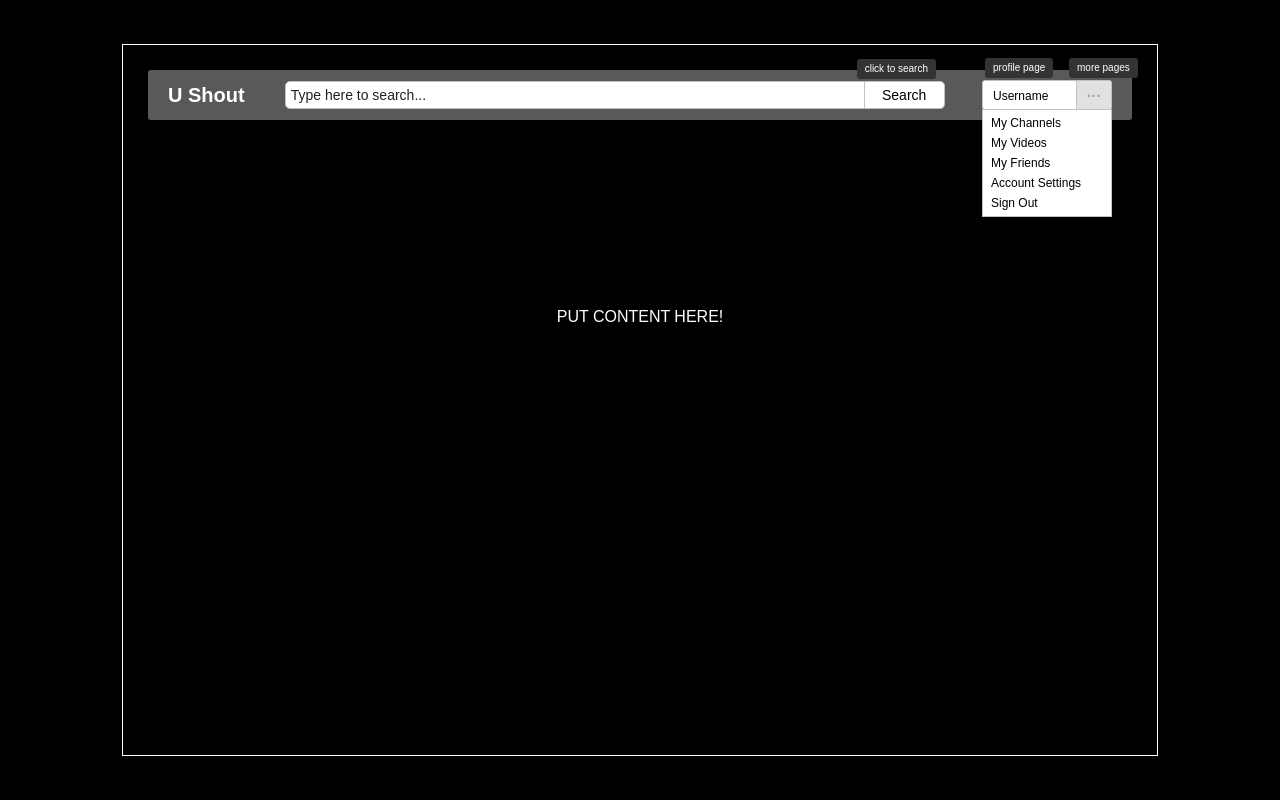
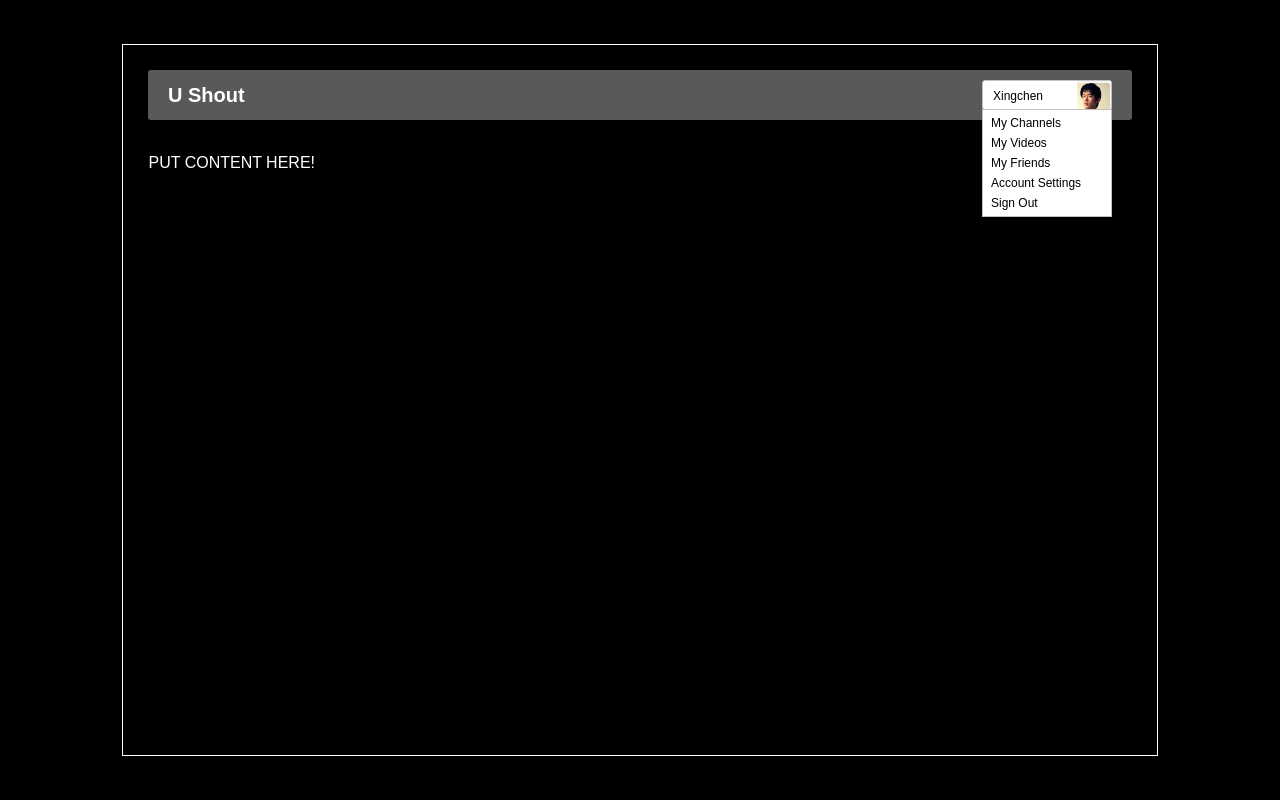
Before and after one commit to paramz/U-Shout, a PHP site: page / in a window 1280 px wide. Run offline with PHP 8.4, Linux system fonts and the light colour scheme; some libraries are stand-ins or nearby versions.

Commit message:
update template: add user profile pick, hide search by default

```diff
--- a/ushout/index.php
+++ b/ushout/index.php
@@ -1,5 +1,3 @@
 <?php include 'template-header.php';?>
-<div style='color:white;margin-top:25%;text-align:center;'>
 PUT CONTENT HERE!
-</div>
 <?php include 'template-footer.php';?>
--- a/ushout/template-footer.php
+++ b/ushout/template-footer.php
@@ -1,3 +1,4 @@
+                               </div>
 				</div>
             </div>
         </div>
--- a/ushout/template-header.php
+++ b/ushout/template-header.php
@@ -30,10 +30,10 @@
                     <nav id="nav" class="clearfix">
                         <div id="logo">U Shout</div>
 						<?if(!isset($_GET['hide_menu'])){?>
-                        <div id="search_container">
+                        <!--div id="search_container">
                             <input id="search_input" type="text" value="Type here to search...">
-                            <button id="search_submit" type="submit" tooltip="click to search" demo="yes">Search</button>
-                        </div>
+                            <button id="search_submit" type="submit" tooltip="click to search" demo="no">Search</button>
+                        </div-->
 						<?}?>
                         <div id="auth">
                             <div class="not_signed_in">
@@ -41,8 +41,8 @@
                             </div>
                             <div class="signed_in">
                             	<div id="profile_wrapper" class="clearfix">
-	                            	<a id="username" tooltip="profile page" demo="yes" href="#">Username</a>
-	                            	<button id="more_pages" class="activated" tooltip="more pages" demo="yes"></button>
+	                            	<a id="username" tooltip="profile page" demo="no" href="#">Xingchen</a> <div style="float: right"> <img src="user_img.png" /> </div>
+	                            	<!-- button id="more_pages" class="activated" tooltip="more pages" demo="yes"></button-->
 	                            	<ul id="more_page_list">
 	                            		<li class="more_page_item"><a href="#">My Channels</a></li>
 	                            		<li class="more_page_item"><a href="#">My Videos</a></li>
@@ -56,3 +56,5 @@
                     </nav>
                 </div>
                 <div id="body_container" class="debug_frame">
+
+                <div style='color:white;margin-top:10%;margin-left:2%;'>
```
Also changed, not shown: ushout/user_img.png (added).
